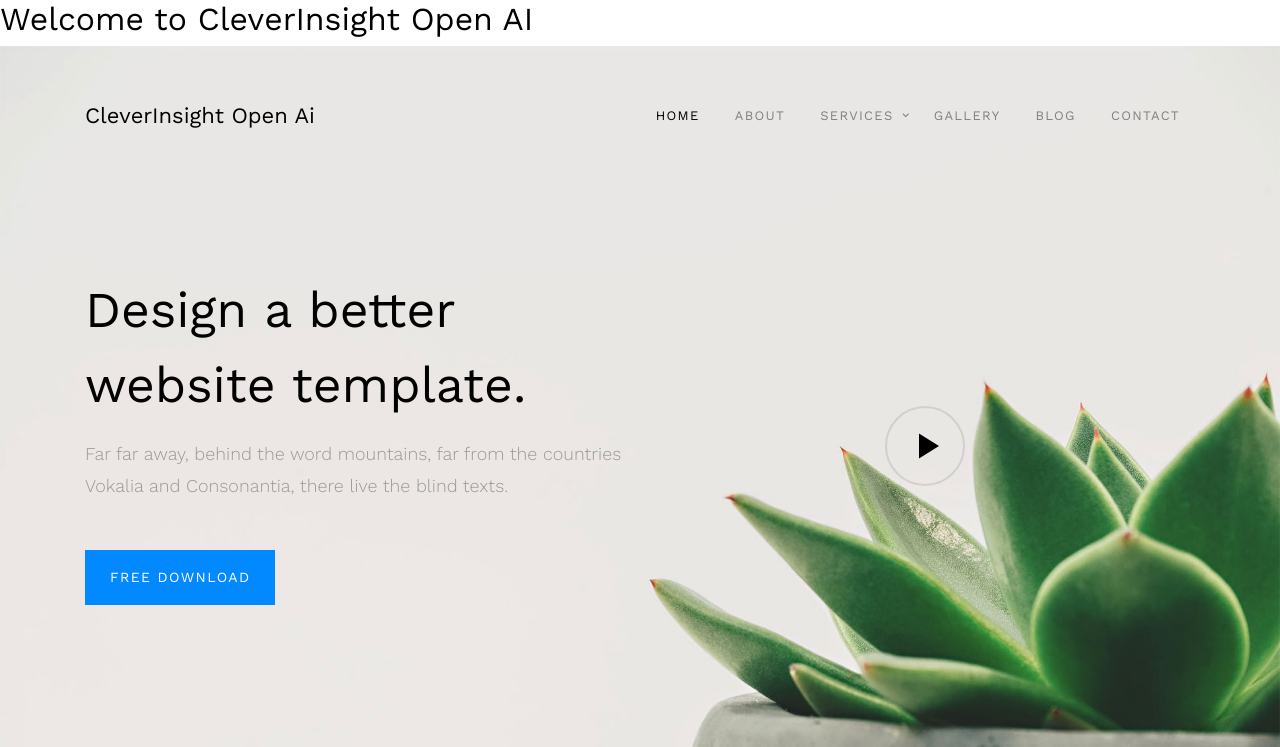
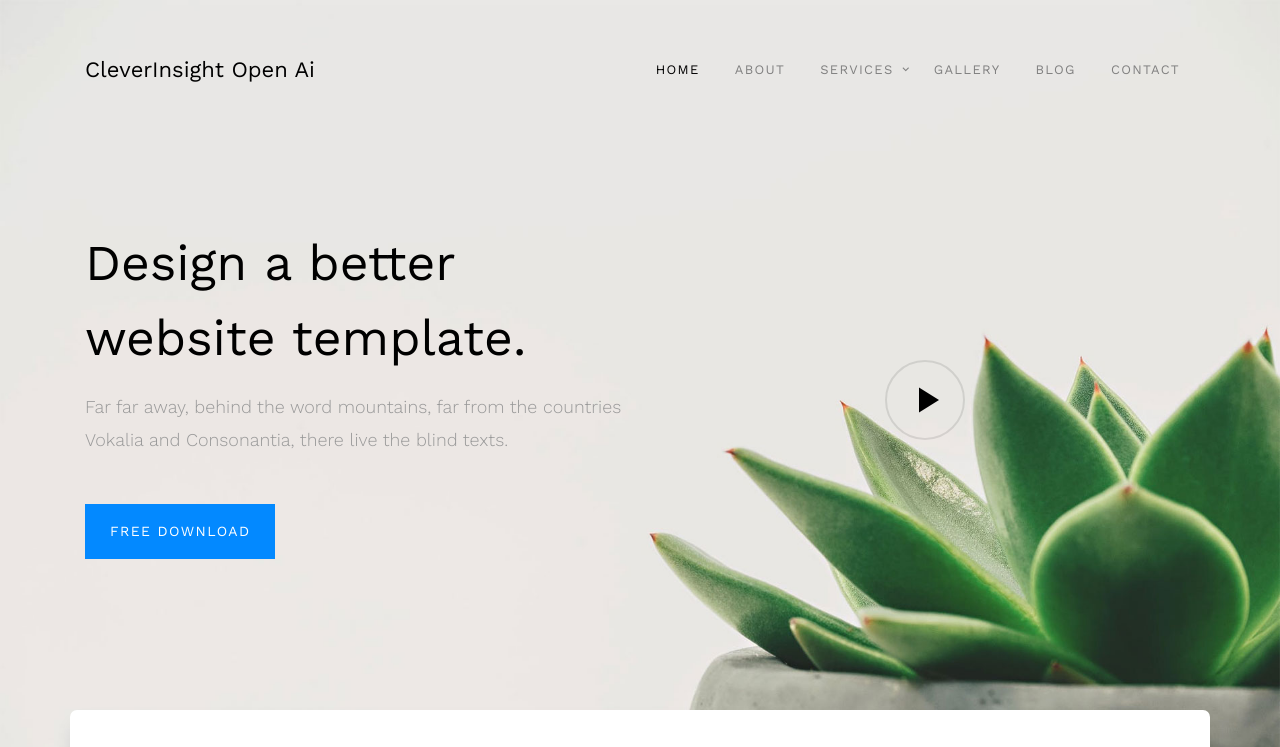
Before and after one commit to cleverinsightai/cleverinsightAi-web, a plain HTML site: page index.html in a window 1280 px wide. Shown: the top 747 px of the page. Drawn offline with nearby package versions, Linux system fonts and the light colour scheme; files whose address does not match are found by name.

Commit message:
Modified: index.html for the title -1

```diff
--- a/index.html
+++ b/index.html
@@ -8,9 +8,6 @@
   <body>
 
   <div class="js-animsition animsition" id="site-wrap" data-animsition-in-class="fade-in" data-animsition-out-class="fade-out">
-<h2>Welcome to CleverInsight Open AI</h2>
-
-
     <header class="templateux-navbar dark" role="banner">
 
       <div class="container"  data-aos="fade-down">
```
